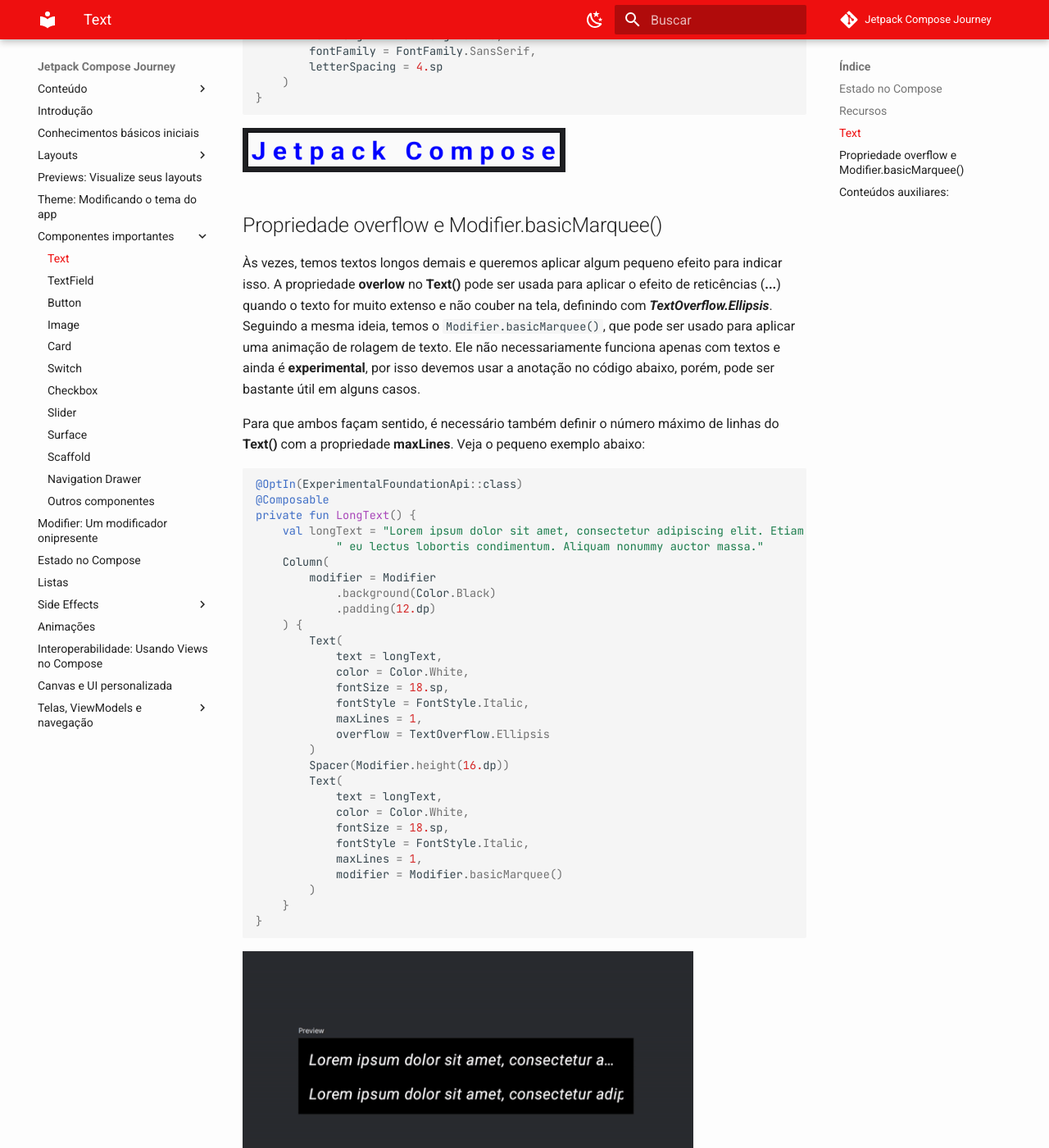
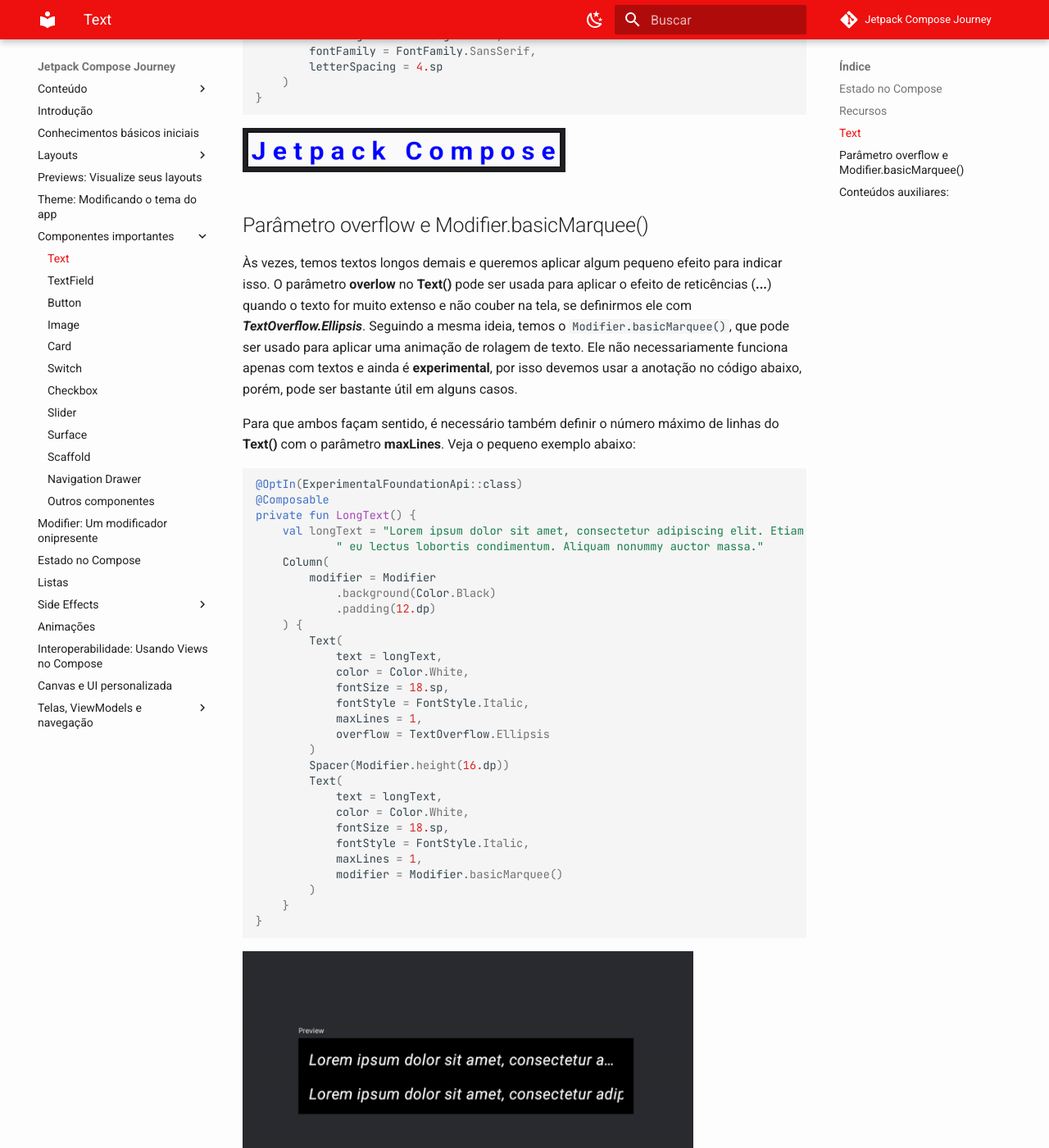
Before and after one commit to jsericksk/Jetpack-Compose-Journey, an MkDocs documentation site: the page built from docs/components/text.md, in a window 1280 px wide and 1400 px high, scrolled down 1263 px. Shown: the whole window at 82% size. Built offline with MkDocs 1.6.1 and Material for MkDocs 9.7.7, drawn with Linux system fonts in a browser that asks for light colours; emoji names are drawn with the system emoji font; comment, search, counter and statistics services are not loaded; some of the changed text lies outside the part shown.

Commit message:
Pequenas correções na seção de componentes

````diff
--- a/docs/components/text.md
+++ b/docs/components/text.md
@@ -38,11 +38,11 @@
 
 ![Text](text/img-01.png)
 
-## Propriedade overflow e Modifier.basicMarquee()
+## Parâmetro overflow e Modifier.basicMarquee()
 
-Às vezes, temos textos longos demais e queremos aplicar algum pequeno efeito para indicar isso. A propriedade **overlow** no **Text()** pode ser usada para aplicar o efeito de reticências (**...**) quando o texto for muito extenso e não couber na tela, definindo com ***TextOverflow.Ellipsis***. Seguindo a mesma ideia, temos o ```Modifier.basicMarquee()```, que pode ser usado para aplicar uma animação de rolagem de texto. Ele não necessariamente funciona apenas com textos e ainda é **experimental**, por isso devemos usar a anotação no código abaixo, porém, pode ser bastante útil em alguns casos.
+Às vezes, temos textos longos demais e queremos aplicar algum pequeno efeito para indicar isso. O parâmetro **overlow** no **Text()** pode ser usada para aplicar o efeito de reticências (**...**) quando o texto for muito extenso e não couber na tela, se definirmos ele com ***TextOverflow.Ellipsis***. Seguindo a mesma ideia, temos o ```Modifier.basicMarquee()```, que pode ser usado para aplicar uma animação de rolagem de texto. Ele não necessariamente funciona apenas com textos e ainda é **experimental**, por isso devemos usar a anotação no código abaixo, porém, pode ser bastante útil em alguns casos.
 
-Para que ambos façam sentido, é necessário também definir o número máximo de linhas do **Text()** com a propriedade **maxLines**. Veja o pequeno exemplo abaixo:
+Para que ambos façam sentido, é necessário também definir o número máximo de linhas do **Text()** com o parâmetro **maxLines**. Veja o pequeno exemplo abaixo:
 
 ```kotlin
 @OptIn(ExperimentalFoundationApi::class)
@@ -78,7 +78,7 @@
 
 <img src="../text/img-02.gif" alt="LongText" width="80%" height="30%"/>
 
-- ```Modifier.basicMarquee()``` possui algumas propriedades interessantes, como mudar o número máximo de iterações, velocidade etc. No exemplo não definimos nenhuma delas para fins de conveniência, mas você pode explorar mais esse **modificador**.
+- ```Modifier.basicMarquee()``` possui alguns outros parâmetros interessantes, como mudar o número máximo de iterações, velocidade etc. No exemplo, não definimos nenhum deles para fins de conveniência.
 
 ## :link: Conteúdos auxiliares:
 - [Style text (documentação)](https://developer.android.com/jetpack/compose/text/style-text)
````
Also changed, not shown: docs/components/image.md (+1 -1 lines), docs/components/slider.md (+1 -1 lines), docs/components/textfield.md (+3 -3 lines).
